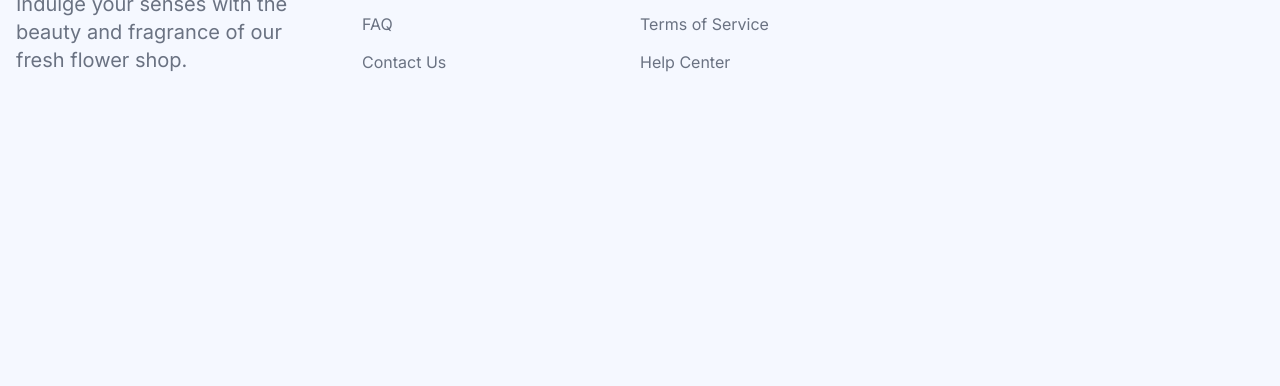
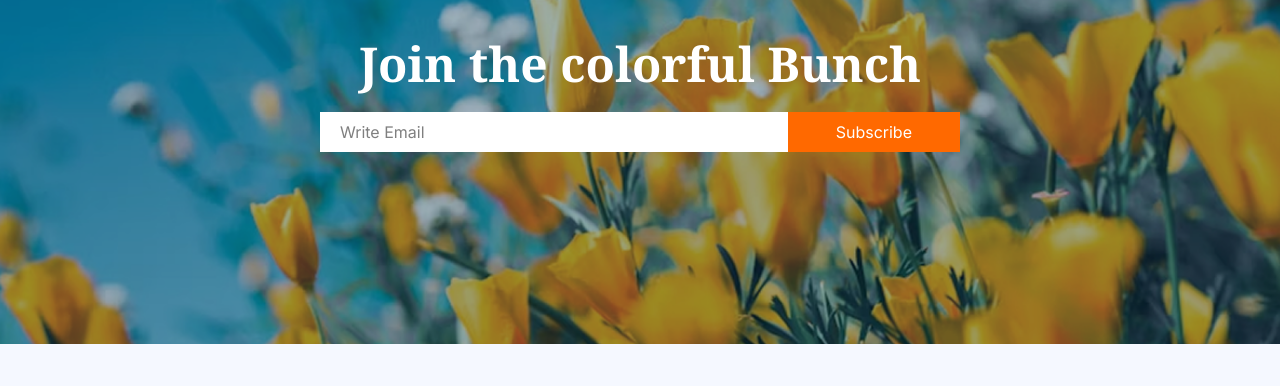
Before and after one commit to TahsinAlahi/faugie-store, a plain HTML site: page index.html in a window 1280 px wide. Shown: the part 3792-4178 px from the top of the page. Before the commit the page ends 3914 px from the top, so only its background shows below. Drawn offline with nearby package versions, Linux system fonts and the light colour scheme.

Commit message:
added subscribe section

```diff
--- a/index.html
+++ b/index.html
@@ -337,7 +337,9 @@
         </div>
 
         <!-- Section details -->
-        <div class="grid grid-cols-1 lg:grid-cols-3 w-full lg:gap-7 gap-3 mb-7 lg:mb-9">
+        <div
+          class="grid grid-cols-1 lg:grid-cols-3 w-full lg:gap-7 gap-3 mb-7 lg:mb-9"
+        >
           <!-- BOX 1 -->
           <div
             class="w-full flex flex-col items-center justify-center lg:gap-7 gap-3"
@@ -397,11 +399,27 @@
       </section>
     </div>
 
+    <section
+      class="bg-red-500 w-full bg-[url('./assets/news-letter-bg.png')] bg-center bg-cover bg-no-repeat lg:py-48 pt-28 pb-16 text-white"
+    >
+      <h3 class="font-noto-serif font-bold text-xl lg:text-5xl text-center">
+        Join the colorful Bunch
+      </h3>
+      <div class="flex items-center justify-center lg:w-2/4 w-5/6 mx-auto mt-6 px-1 lg:px-0">
+        <input
+          type="text"
+          class="w-full bg-white text-black py-2 lg:px-5 px-3"
+          placeholder="Write Email"
+        />
+        <button class="bg-orange-500 py-2 lg:px-12 px-6">Subscribe</button>
+      </div>
+    </section>
+
     <footer
       class="container mx-auto grid grid-cols-1 lg:grid-cols-4 w-full py-12 text-gray-500 gap-5 lg:gap-0 px-3 lg:px-1"
     >
       <!-- Footer LOGO -->
-      <div class="ml-3">
+      <div class="lg:ml-3">
         <img src="./assets/logo.png" alt="Logo" class="lg:w-32 w-44 mb-4" />
         <p class="text-base lg:text-xl text-gray">
           Indulge your senses with the beauty and fragrance of our fresh flower
```
